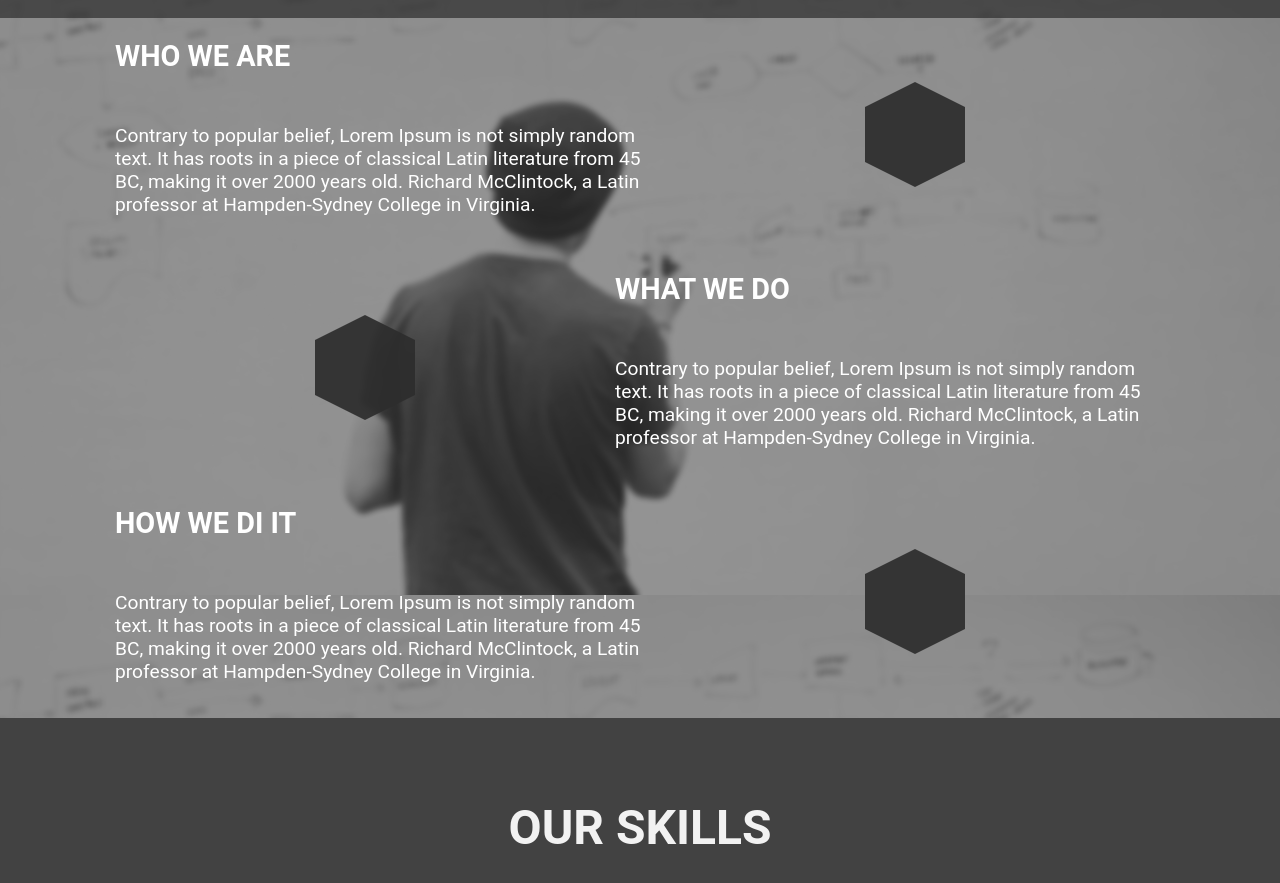
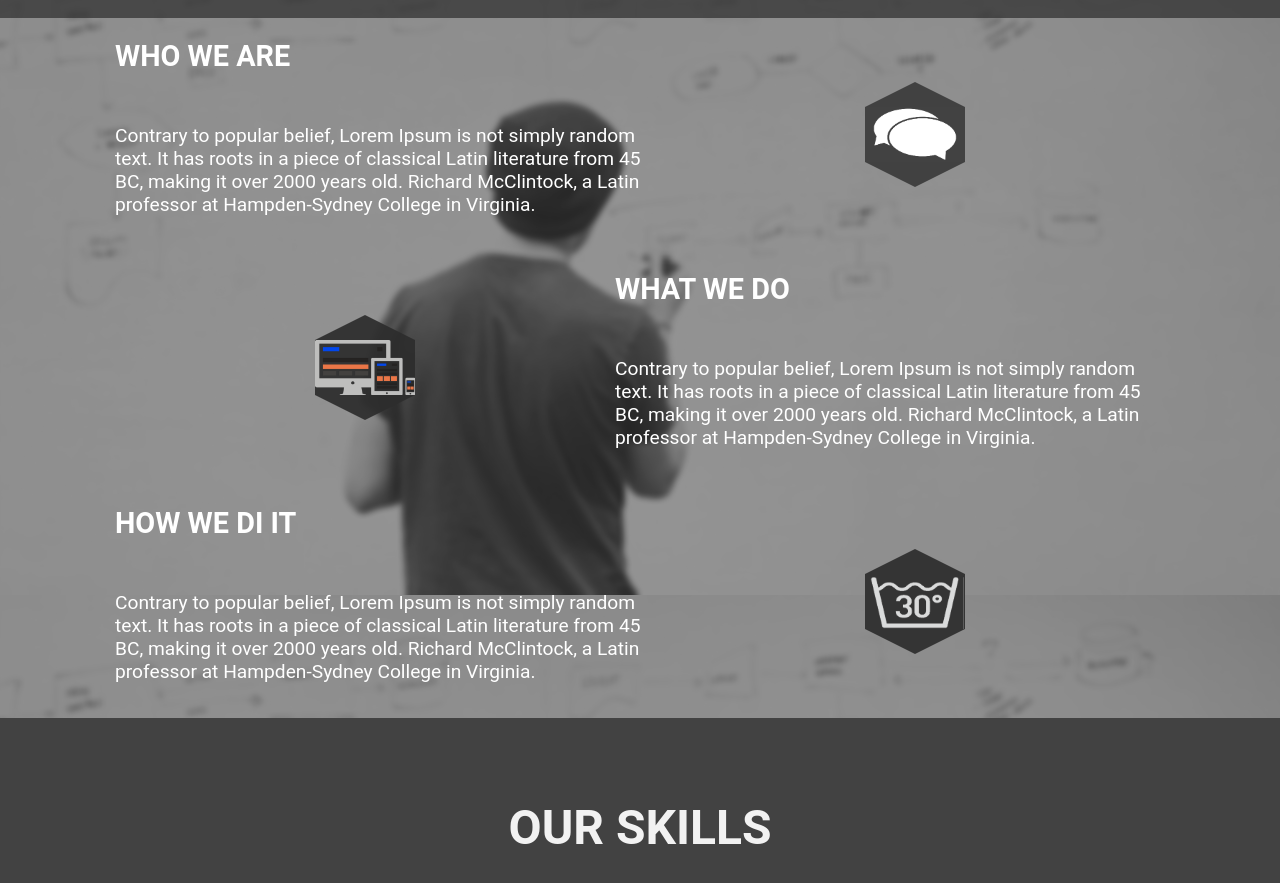
Before and after one commit to IvankivRLCoder/rb-first-project, a website: page app/index.html in a window 1280 px wide. Shown: the part 882-1765 px from the top of the page. Drawn offline with nearby package versions, Linux system fonts and the light colour scheme; files that its build step writes are made by us from their sources; files whose address does not match are found by name.

Commit message:
Add about us icon

```diff
--- a/app/stylus/_aboutUs.styl
+++ b/app/stylus/_aboutUs.styl
@@ -65,8 +65,9 @@
           .about-us__who-we-are--images_hexagon
             width: 100px
             height: 55px
-            background: rgba(45, 45, 45, 0.92)
+            background-image url("../img/about_au_who_we_are.png")
             position: relative
+            background-size: contain
             :before
               content: ""
               position: absolute
@@ -76,7 +77,7 @@
               height: 0
               border-left: 50px solid transparent
               border-right: 50px solid transparent
-              border-bottom: 25px solid rgba(45, 45, 45, 0.92)
+              border-bottom: 25px solid #414141
             :after
               content: ""
               position: absolute
@@ -86,7 +87,7 @@
               height: 0
               border-left: 50px solid transparent
               border-right: 50px solid transparent
-              border-top: 25px solid rgba(45, 45, 45, 0.92)
+              border-top: 25px solid #414141
       .about-us__what-we-do
         display flex
         flex-grow 1
@@ -120,7 +121,9 @@
             width: 100px
             height: 55px
             background: rgba(45, 45, 45, 0.92)
+            background-image url("../img/about_au_what_we_do.png")
             position: relative
+            background-size: contain
             :before
               content: ""
               position: absolute
@@ -175,6 +178,8 @@
             height: 55px
             background: rgba(45, 45, 45, 0.92)
             position: relative
+            background-image url("../img/about_us_how_we_do_it.png")
+            background-size: contain
             :before
               content: ""
               position: absolute
```
Also changed, not shown: app/css/main.css, app/img/about_au_what_we_do.png (added), app/img/about_au_who_we_are.png (added), app/img/about_us_how_we_do_it.png (added), 1 other file.
